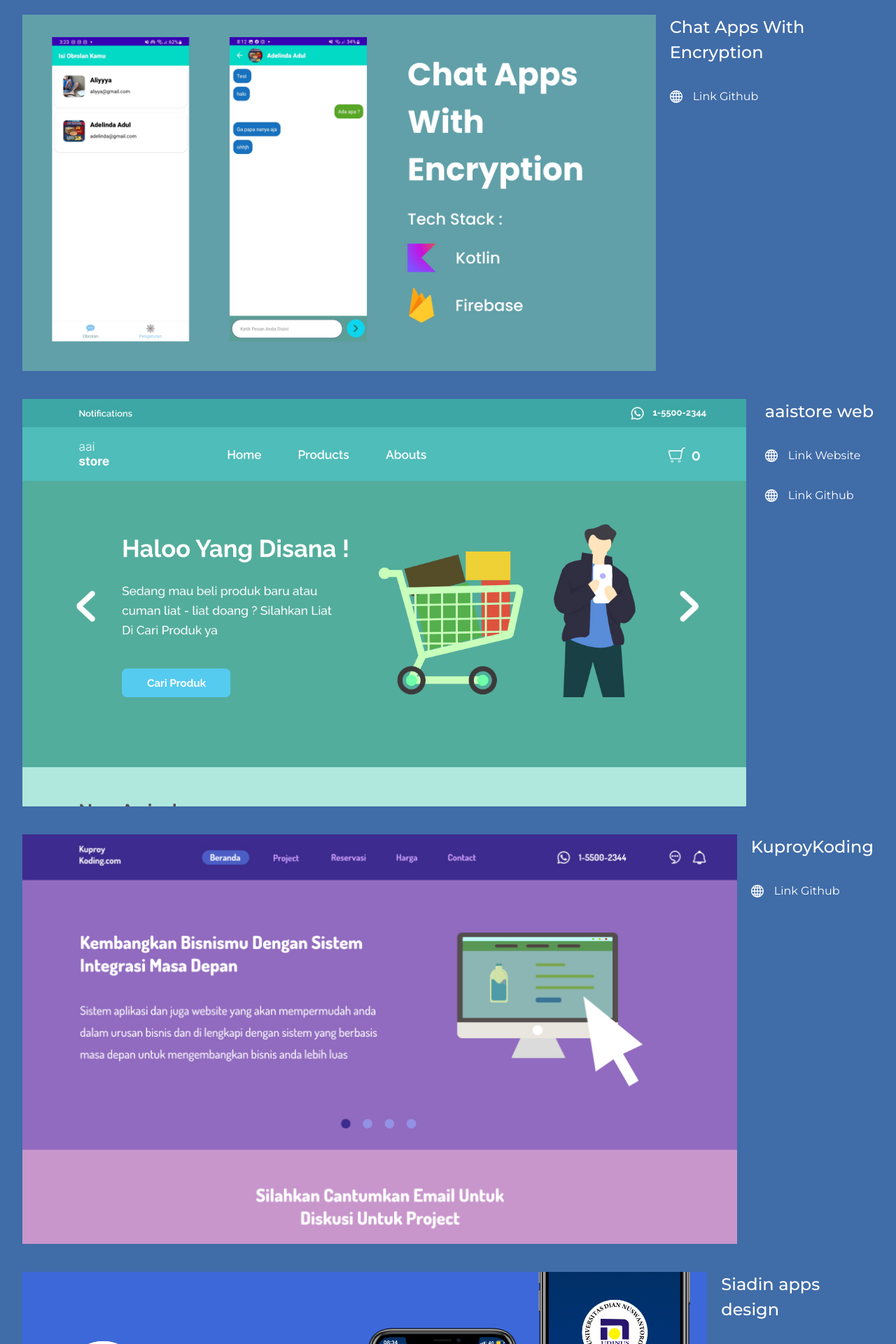
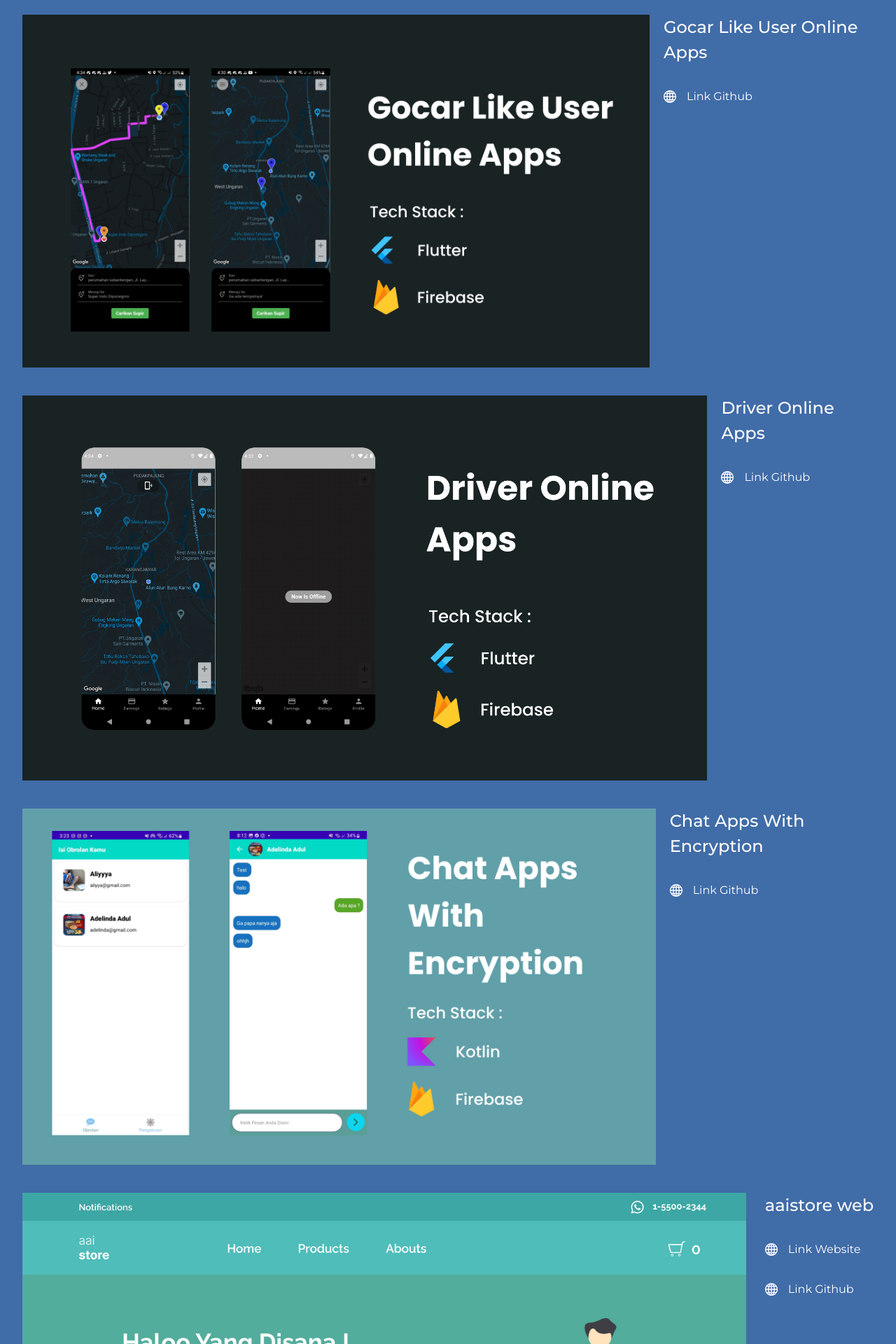
Before and after one commit to admalfrizi/my_web, a Vue app: page / in a window 1280 px wide. Shown: the part 1500-3420 px from the top of the page at 70% size. Built offline with nearby package versions, Linux system fonts and the light colour scheme.

Commit message:
add new portofolio

```diff
--- a/src/components/Screen/Home.vue
+++ b/src/components/Screen/Home.vue
@@ -157,7 +157,41 @@
         </div>
         <div class="List-porto">
           <div
-            class="Isi "
+          class="Isi "
+          data-aos="fade-up"
+          data-aos-anchor-placement="top-bottom"
+          data-aos-duration="3000"
+        >
+          <div class="Img">
+            <img src="../../assets/image/porto_8.jpg" alt="porto" />
+          </div>
+          <div class="link-div text-left">
+            <h3 class="text-white font-medium">Gocar Like User Online Apps</h3>
+            <a href="https://github.com/admalfrizi/gocar_apps_like_flutter" class="link">
+              <img src="../../assets/icons/browser_icon.svg" alt="" />
+              <h2 class="text-white font-regular">Link Github</h2>
+            </a>
+          </div>
+        </div>
+        <div
+          class="Isi mt-10"
+          data-aos="fade-up"
+          data-aos-anchor-placement="top-bottom"
+          data-aos-duration="3000"
+        >
+          <div class="Img">
+            <img src="../../assets/image/porto_7.jpg" alt="porto" />
+          </div>
+          <div class="link-div text-left">
+            <h3 class="text-white font-medium">Driver Online Apps</h3>
+            <a href="https://github.com/admalfrizi/gocar_driver_apps_like_flutter" class="link">
+              <img src="../../assets/icons/browser_icon.svg" alt="" />
+              <h2 class="text-white font-regular">Link Github</h2>
+            </a>
+          </div>
+        </div>
+          <div
+            class="Isi mt-10"
             data-aos="fade-up"
             data-aos-anchor-placement="top-bottom"
             data-aos-duration="3000"
@@ -211,23 +245,6 @@
               <a href="" class="link">
                 <img src="../../assets/icons/browser_icon.svg" alt="" />
                 <h2 class="text-white font-regular">Link Github</h2>
-              </a>
-            </div>
-          </div>
-          <div
-            class="Isi mt-10"
-            data-aos="fade-up"
-            data-aos-anchor-placement="top-bottom"
-            data-aos-duration="3000"
-          >
-            <div class="Img">
-              <img src="../../assets/image/porto_2.jpg" alt="" />
-            </div>
-            <div class="link-div text-left">
-              <h3 class="text-white font-medium">Siadin apps design</h3>
-              <a href="" class="link">
-                <img src="../../assets/icons/browser_icon.svg" alt="" />
-                <h2 class="text-white font-regular">Link Dribbble</h2>
               </a>
             </div>
           </div>
--- a/src/components/Screen/Portofolio.vue
+++ b/src/components/Screen/Portofolio.vue
@@ -9,6 +9,40 @@
       <div class="List-porto">
         <div
           class="Isi "
+          data-aos="fade-up"
+          data-aos-anchor-placement="top-bottom"
+          data-aos-duration="3000"
+        >
+          <div class="Img">
+            <img src="../../assets/image/porto_8.jpg" alt="porto" />
+          </div>
+          <div class="link-div text-left">
+            <h3 class="text-white font-medium">Gocar Like User Online Apps</h3>
+            <a href="https://github.com/admalfrizi/gocar_apps_like_flutter" class="link">
+              <img src="../../assets/icons/browser_icon.svg" alt="" />
+              <h2 class="text-white font-regular">Link Github</h2>
+            </a>
+          </div>
+        </div>
+        <div
+          class="Isi mt-10"
+          data-aos="fade-up"
+          data-aos-anchor-placement="top-bottom"
+          data-aos-duration="3000"
+        >
+          <div class="Img">
+            <img src="../../assets/image/porto_7.jpg" alt="porto" />
+          </div>
+          <div class="link-div text-left">
+            <h3 class="text-white font-medium">Driver Online Apps</h3>
+            <a href="https://github.com/admalfrizi/gocar_driver_apps_like_flutter" class="link">
+              <img src="../../assets/icons/browser_icon.svg" alt="" />
+              <h2 class="text-white font-regular">Link Github</h2>
+            </a>
+          </div>
+        </div>
+        <div
+          class="Isi mt-10"
           data-aos="fade-up"
           data-aos-anchor-placement="top-bottom"
           data-aos-duration="3000"
```
Also changed, not shown: src/assets/image/porto_7.jpg (added), src/assets/image/porto_8.jpg (added).
